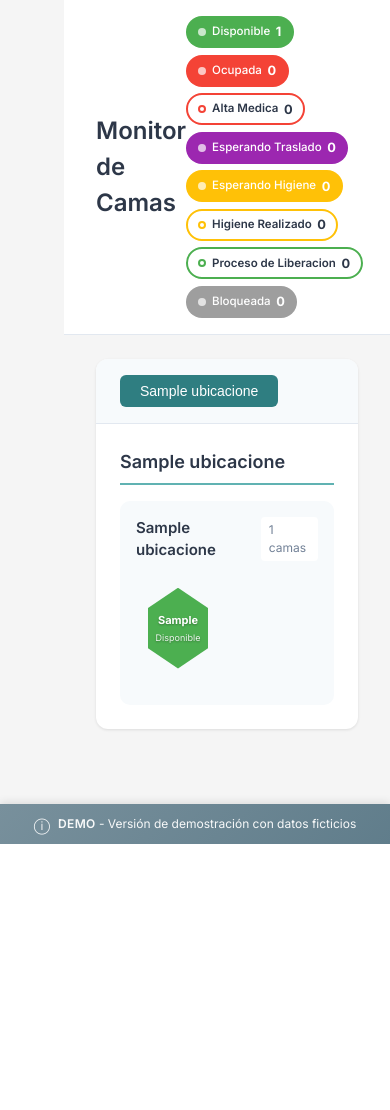
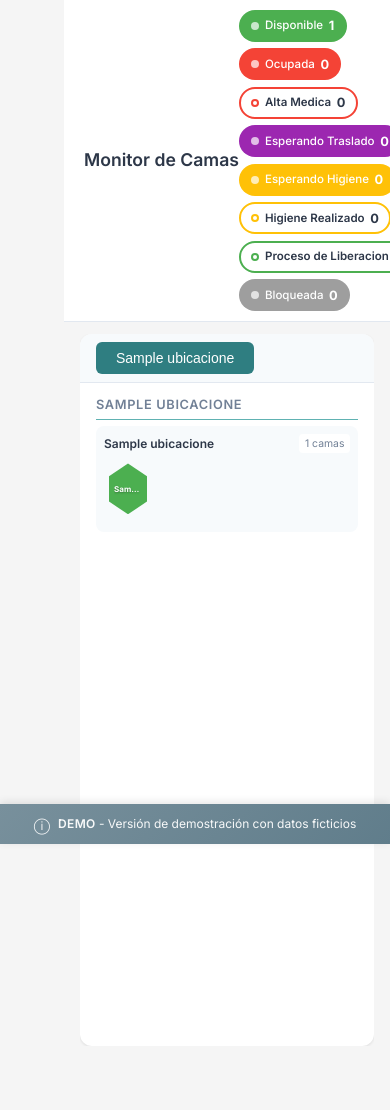
Before and after one commit to jona-mhw/rs-centro-de-comandos, a Flask app: template templates/index.html in a window 390 px wide; the page is wider, and only the part inside the window is pictured. Before the commit the page ends 844 px from the top of that part, so only its background shows below. Run offline with Flask 3, Linux system fonts and the light colour scheme; the template is opened without the code that fills it: values that come from a table or form of the project are taken from there, others are empty; tables that the repository leaves empty hold one stand-in row (values such as "Sample post"); parts of the project's set-up code (start-up, migrations or seed data) failed here and were passed over.

Commit message:
Merge PR 20: UX vista sin scroll (#14)
- hex-size reducido de 70px a 44px (mobile: 38px) — mantiene vista colmena
- cama-estado oculto en hex compacto (visible en tooltip title)
- sectores-grid: minmax(180px,1fr) — más columnas por fila
- beds-panel usa flex+overflow:hidden para ocupar viewport completo
- content-wrapper y monitor-container con height calculado al viewport
- top-header compacto (0.6rem padding vs 1rem anterior)
- piso-section margin reducido de 2rem a 0.6rem
- sector-card padding reducido de 1rem a 0.5rem
- honeycomb-grid padding reducido de 10px a 4px

Co-authored-by: Jonathan Segura <jo.segura@duocuc.cl>
Co-authored-by: Claude Sonnet 4.6 <noreply@anthropic.com>

```diff
--- a/static/css/style.css
+++ b/static/css/style.css
@@ -235,7 +235,7 @@ body {
 
 .top-header {
     background: var(--bg-white);
-    padding: 1rem 2rem;
+    padding: 0.6rem 1.25rem;
     display: flex;
     justify-content: space-between;
     align-items: center;
@@ -243,16 +243,23 @@ body {
     position: sticky;
     top: 0;
     z-index: 50;
+    flex-shrink: 0;
 }
 
 .page-title {
-    font-size: 1.5rem;
+    font-size: 1.1rem;
     font-weight: 600;
     color: var(--text-primary);
+    white-space: nowrap;
 }
 
+/* #14 — content-wrapper sin padding extra (monitor ocupa todo el alto) */
 .content-wrapper {
-    padding: 1.5rem 2rem;
+    padding: 0.75rem 1rem;
+    display: flex;
+    flex-direction: column;
+    height: calc(100vh - 56px); /* total menos header compacto */
+    overflow: hidden;
 }
 
 /* Botones */
@@ -309,10 +316,12 @@ body {
 }
 
 /* Monitor de camas */
+/* #14 — monitor-container ocupa todo el ancho (stats-panel eliminado en #12) */
 .monitor-container {
-    display: grid;
-    grid-template-columns: 280px 1fr;
-    gap: 1.5rem;
+    display: flex;
+    flex-direction: column;
+    height: calc(100vh - 72px); /* viewport menos header */
+    overflow: hidden;
 }
 
 .stats-panel {
@@ -403,20 +412,25 @@ body {
     color: var(--text-secondary);
 }
 
-/* Panel de camas */
+/* Panel de camas — #14: ocupa todo el espacio disponible */
 .beds-panel {
     background: var(--bg-white);
     border-radius: 12px;
     box-shadow: var(--shadow);
+    display: flex;
+    flex-direction: column;
+    flex: 1;
     overflow: hidden;
+    min-height: 0;
 }
 
 .location-tabs {
     display: flex;
     gap: 0.5rem;
-    padding: 1rem 1.5rem;
+    padding: 0.5rem 1rem;
     border-bottom: 1px solid var(--border-color);
     background: var(--bg-gray);
+    flex-shrink: 0;
 }
 
 .tab-btn {
@@ -443,15 +457,19 @@ body {
 
 .torre-content {
     display: none;
-    padding: 1.5rem;
+    padding: 0.75rem 1rem;
+    overflow-y: auto;  /* fallback si igual hay scroll */
+    flex: 1;
+    min-height: 0;
 }
 
 .torre-content.active {
     display: block;
 }
 
+/* #14 — pisos compactos sin margin grande */
 .piso-section {
-    margin-bottom: 2rem;
+    margin-bottom: 0.6rem;
 }
 
 .piso-section:last-child {
@@ -459,59 +477,62 @@ body {
 }
 
 .piso-title {
-    font-size: 1.125rem;
+    font-size: 0.8rem;
     font-weight: 600;
-    color: var(--text-primary);
-    margin-bottom: 1rem;
-    padding-bottom: 0.5rem;
-    border-bottom: 2px solid var(--primary-light);
+    color: var(--text-secondary);
+    text-transform: uppercase;
+    letter-spacing: 0.05em;
+    margin-bottom: 0.4rem;
+    padding-bottom: 0.3rem;
+    border-bottom: 1px solid var(--primary-light);
 }
 
+/* #14 — grid más denso: más columnas, menos gap */
 .sectores-grid {
     display: grid;
-    grid-template-columns: repeat(auto-fill, minmax(320px, 1fr));
-    gap: 1.5rem;
+    grid-template-columns: repeat(auto-fill, minmax(180px, 1fr));
+    gap: 0.5rem;
 }
 
 .sector-card {
     background: var(--bg-gray);
-    border-radius: 10px;
-    padding: 1rem;
+    border-radius: 8px;
+    padding: 0.5rem;
 }
 
 .sector-header {
     display: flex;
     justify-content: space-between;
     align-items: center;
-    margin-bottom: 1rem;
+    margin-bottom: 0.4rem;
 }
 
 .sector-header h4 {
-    font-size: 0.9375rem;
+    font-size: 0.75rem;
     font-weight: 600;
     color: var(--text-primary);
 }
 
 .camas-count {
-    font-size: 0.75rem;
+    font-size: 0.65rem;
     color: var(--text-secondary);
     background: var(--bg-white);
-    padding: 0.25rem 0.5rem;
+    padding: 0.1rem 0.35rem;
     border-radius: 4px;
 }
 
-/* HONEYCOMB / PANAL DE ABEJAS */
+/* HONEYCOMB / PANAL DE ABEJAS — #14: hex compacto */
 .honeycomb-grid {
-    --hex-size: 70px;
-    --hex-margin: 2px;
+    --hex-size: 44px;
+    --hex-margin: 1px;
     --hex-height: calc(var(--hex-size) * 1.1547);
     --row-offset: calc(var(--hex-size) / 2 + var(--hex-margin));
 
     display: flex;
     flex-direction: column;
     align-items: flex-start;
-    padding: 10px;
-    padding-bottom: 20px;
+    padding: 4px;
+    padding-bottom: 10px;
 }
 
 .hex-row {
@@ -574,7 +595,7 @@ body {
 
 .cama-codigo {
     display: block;
-    font-size: 0.6875rem;
+    font-size: 0.5rem;
     font-weight: 700;
     color: white;
     text-shadow: 0 1px 2px rgba(0,0,0,0.3);
@@ -584,11 +605,7 @@ body {
 }
 
 .cama-estado {
-    display: block;
-    font-size: 0.5625rem;
-    color: rgba(255,255,255,0.9);
-    text-shadow: 0 1px 2px rgba(0,0,0,0.3);
-    margin-top: 2px;
+    display: none; /* oculto en vista compacta — visible en tooltip/hover */
 }
 
 /* Modal */
@@ -981,24 +998,6 @@ body {
 }
 
 /* Responsive */
-@media (max-width: 1200px) {
-    .monitor-container {
-        grid-template-columns: 1fr;
-    }
-
-    .stats-panel {
-        position: relative;
-        top: 0;
-        display: grid;
-        grid-template-columns: auto 1fr;
-        gap: 1.5rem;
-    }
-
-    .stats-chart {
-        margin: 0;
-    }
-}
-
 @media (max-width: 768px) {
     .sidebar {
         transform: translateX(-100%);
@@ -1009,11 +1008,11 @@ body {
     }
 
     .sectores-grid {
-        grid-template-columns: 1fr;
+        grid-template-columns: repeat(auto-fill, minmax(140px, 1fr));
     }
 
     .hex-cell {
-        --hex-size: 60px;
+        --hex-size: 38px;
     }
 }
 
```
